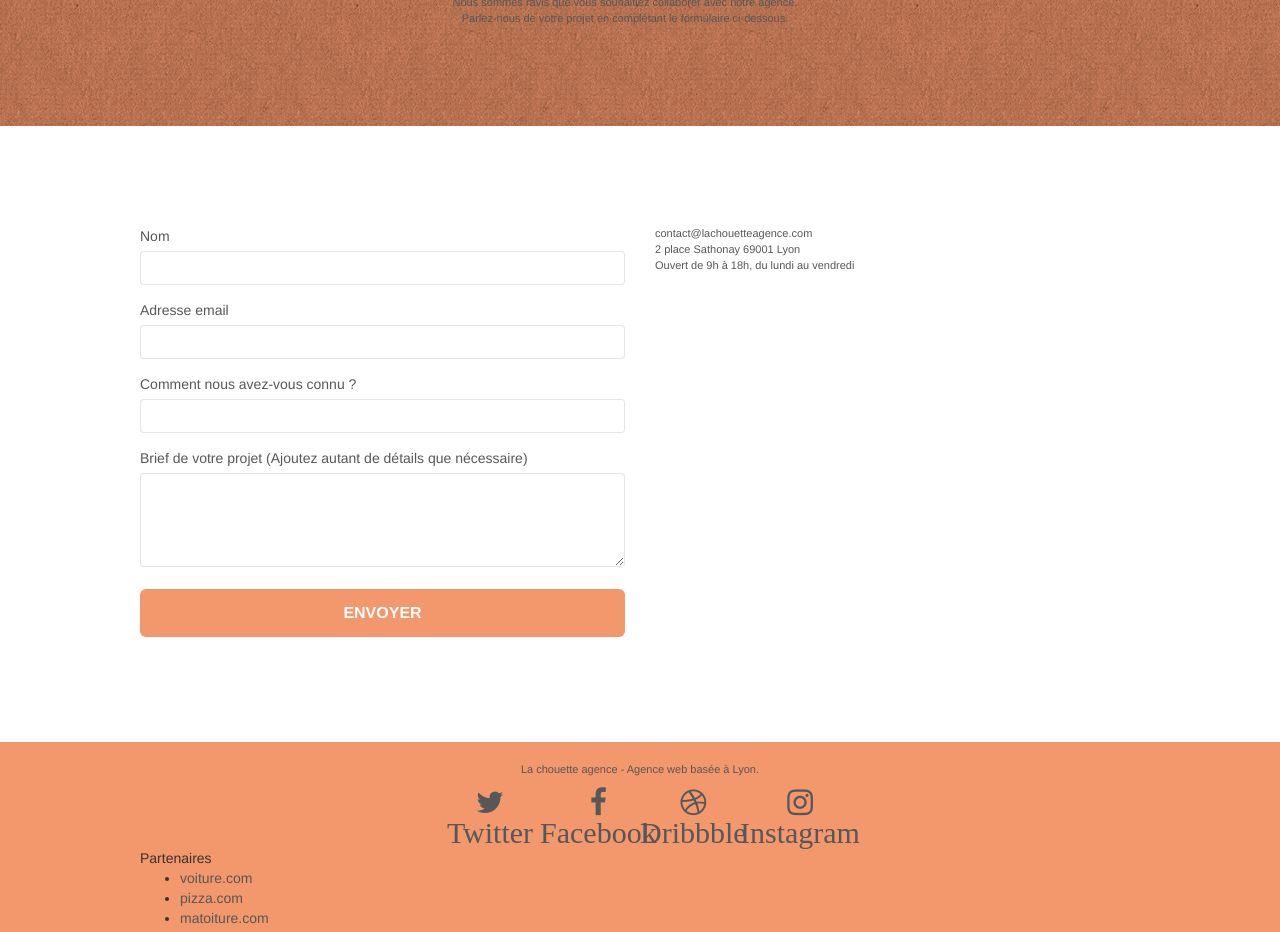
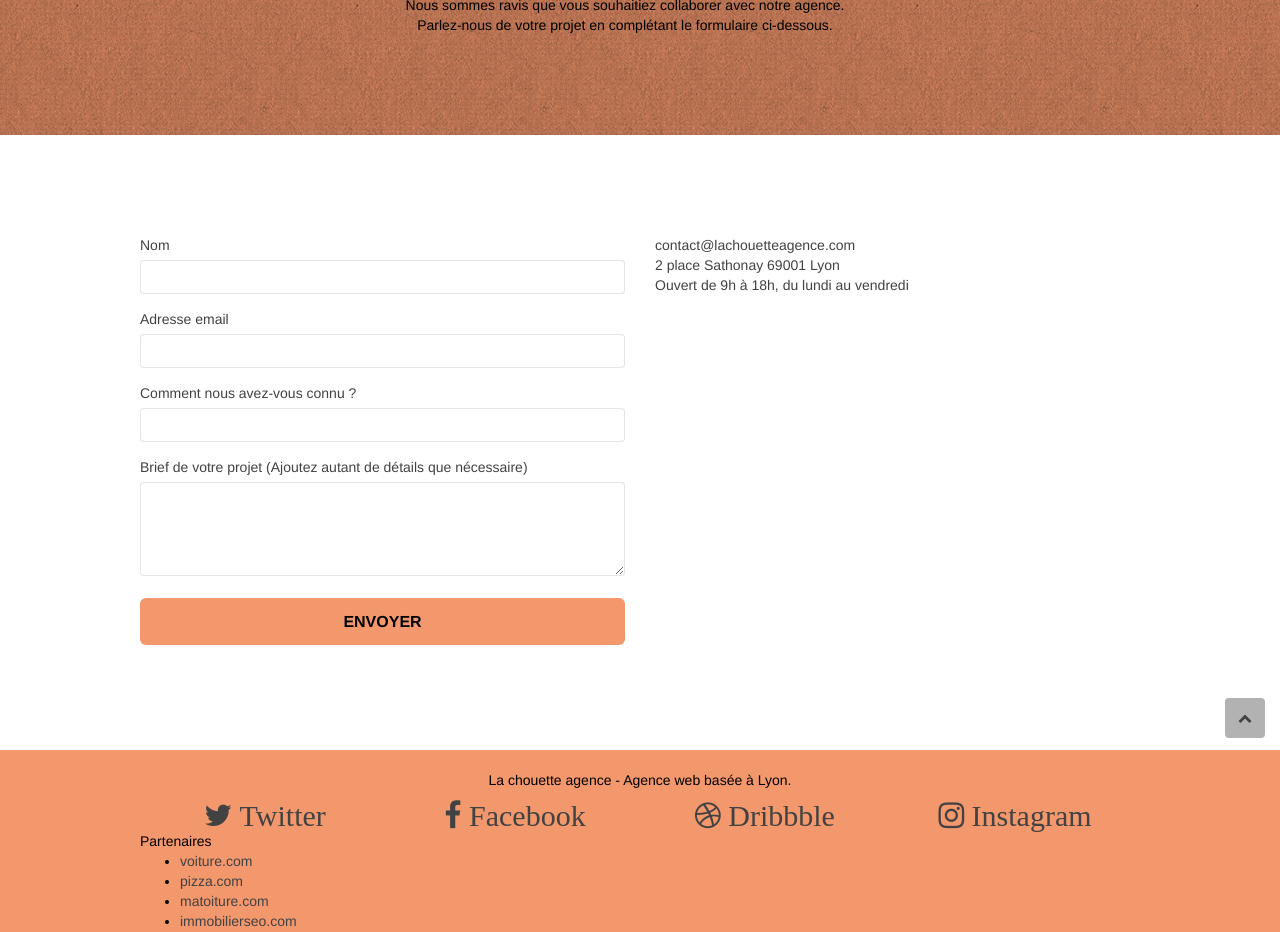
Before and after one commit to anthodev67/PrandoAnthony_4_24112020, a plain HTML site: page index_contact.html in a window 1280 px wide. Shown: the part 267-1199 px from the top of the page. Drawn offline with nearby package versions, Linux system fonts and the light colour scheme; a script that the page names is missing.

Commit message:
modif 07/12/20

```diff
--- a/style.css
+++ b/style.css
@@ -10,6 +10,9 @@ a,
 button {
   transition: all 0.3s ease-in-out;
   outline: none !important;
+}
+a {
+  text-decoration: none;
 }
 a:hover {
   text-decoration: none;
@@ -24,7 +27,7 @@ a:hover {
   background: #fff url(img/pageload-spinner.gif) no-repeat center center;
 }
 .bloc {
-  width: 100%;
+  /*width: 100%;*/
   clear: both;
   background: 50% 50% no-repeat;
   padding: 0 50px;
@@ -276,7 +279,9 @@ a:hover {
 .nav > li {
   float: left;
   margin-top: 4px;
+  margin-left: 2em;
   font-size: 16px;
+  list-style: none;
 }
 .navbar-nav .open .dropdown-menu > li > a {
   text-align: inherit;
@@ -313,6 +318,10 @@ a:hover {
   font-size: 1.44em;
   line-height: 1.5em;
   color: #575757 !important;
+}
+#h1_page2,
+#p_page2 {
+  color: black !important;
 }
 @media (min-width: 768px) {
   .site-navigation {
@@ -415,7 +424,11 @@ button {
     inset 0 1px 0 0 rgba(255, 255, 255, 0.15);
 }
 .icon-md {
+  color: #424242 !important;
   font-size: 30px !important;
+}
+.icon-md:hover {
+  opacity: 0.8;
 }
 .icon-lg {
   font-size: 60px !important;
@@ -444,10 +457,10 @@ button {
 .scrollToTop {
   width: 40px;
   height: 40px;
-  position: fixed;
-  bottom: 20px;
-  right: 20px;
-  opacity: 0;
+  position: absolute;
+  bottom: -210px;
+  right: 10px;
+  opacity: 1;
   z-index: 500;
   transition: all 0.3s ease-in-out;
 }
@@ -566,7 +579,7 @@ label,
 a {
   font-family: "helvetica";
   font-weight: 400;
-  color: #575757 !important;
+  color: #424242 !important;
 }
 .container {
   max-width: 1000px;
@@ -587,7 +600,7 @@ a {
   margin: auto auto auto auto;
 }
 p {
-  font-size: 11px;
+  font-size: 14px;
 }
 .tight-width-whitespace {
   max-width: 600px;
@@ -606,7 +619,6 @@ p {
   font-weight: 700;
 }
 .social {
-  max-width: 400px;
   margin: auto auto auto auto;
 }
 h2 {
@@ -636,6 +648,9 @@ h4 {
 }
 .white {
   color: #ffffff !important;
+}
+.black {
+  color: #000000 !important;
 }
 .portfolio-thumb {
   margin-bottom: 24px;
@@ -669,7 +684,7 @@ h4 {
 }
 .btn-atomic-tangerine {
   background: #f3976c;
-  color: #ffffff !important;
+  color: #000000 !important;
 }
 .btn-atomic-tangerine:hover {
   background: #c27956 !important;
@@ -716,6 +731,7 @@ h4 {
     padding-right: 0;
   }
 }
+
 @media (max-width: 992px) and (min-width: 768px) {
   .navbar .nav {
     max-width: 80%;
```
